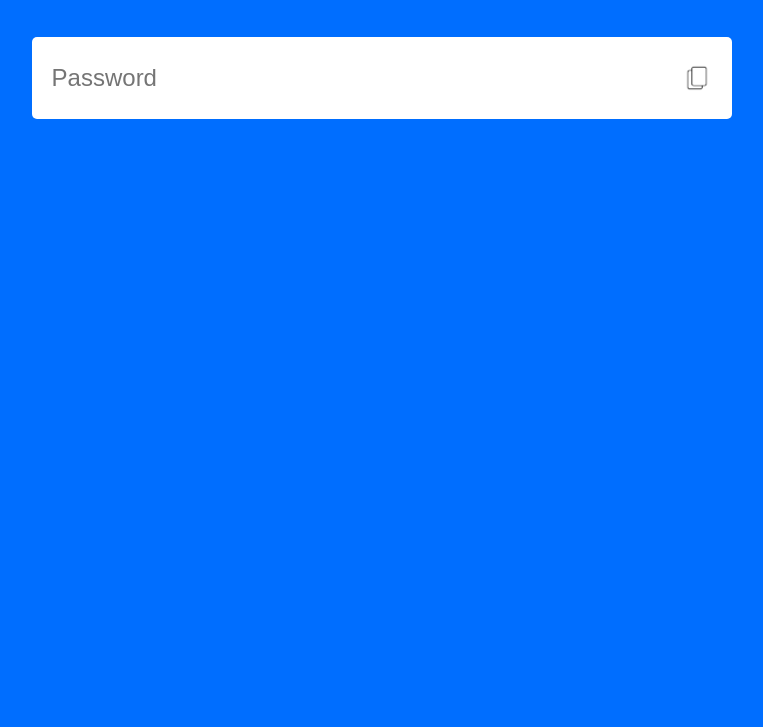
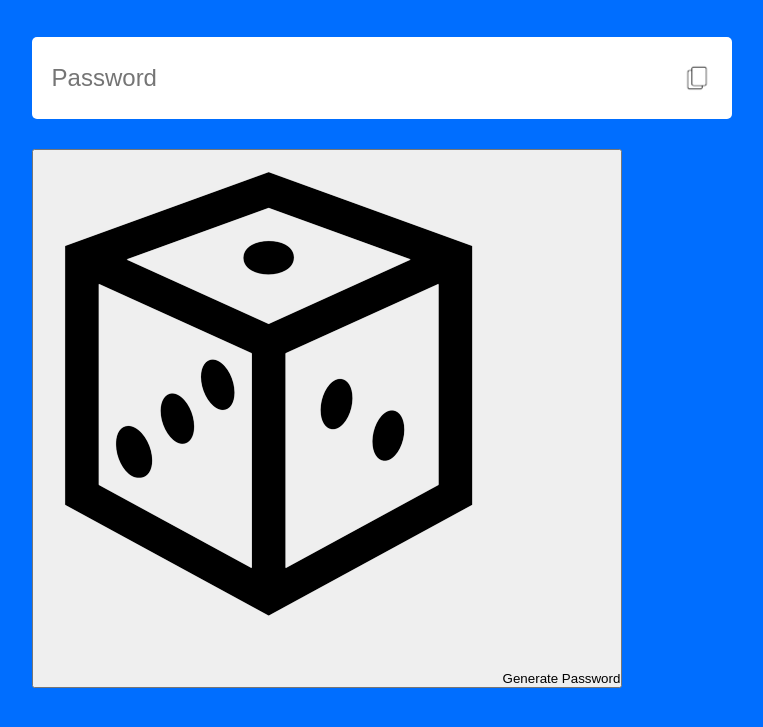
Before and after one commit to reassDev/random-password, a plain HTML site: page index.html in a window 1280 px wide. Shown: the part 271-998 px from the top of the page, without its empty margins (122-885 px from the left). Before the commit the page ends 800 px from the top, so only its background shows below. Drawn offline with Linux system fonts and the light colour scheme.

Commit message:
Added a button for generating the password

```diff
--- a/index.html
+++ b/index.html
@@ -12,6 +12,7 @@
         <input type="text" id="password" placeholder="Password">
         <img src="images/copy.png">
       </div>
+      <button><img src="images/generate.png">Generate Password</button>
     </div>
   </body>
 </html>
```
